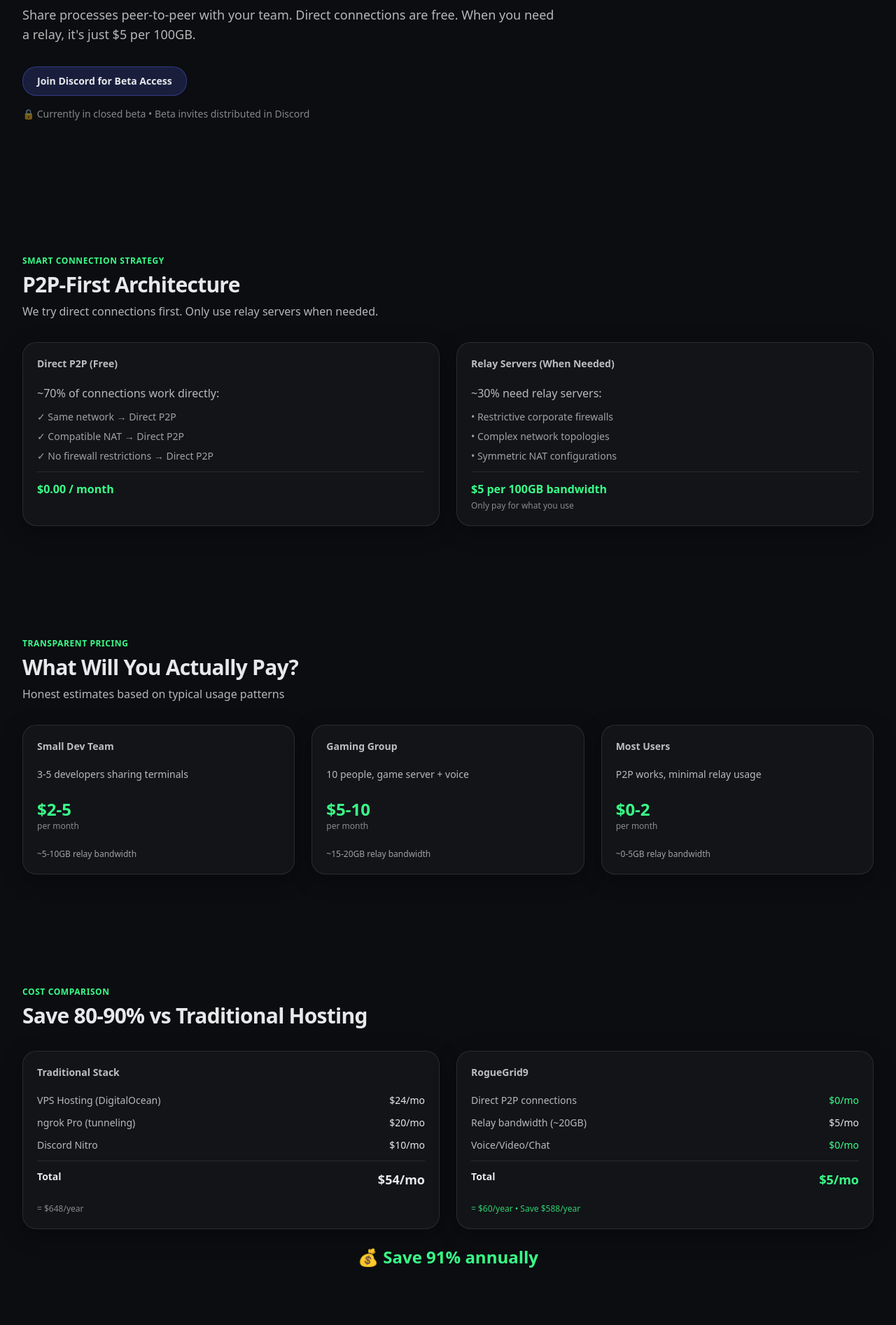
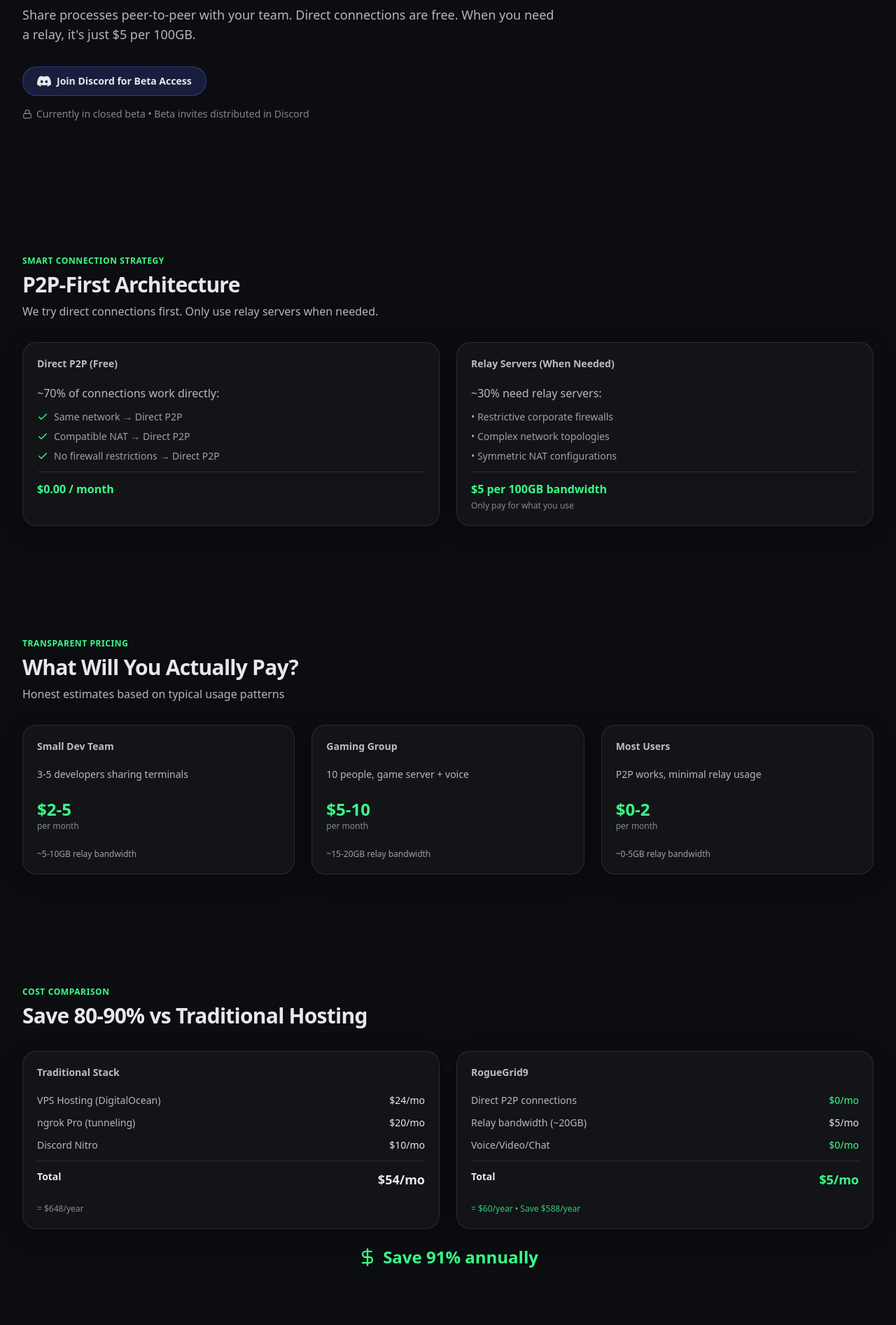
Before and after one commit to roguegrid9/roguegrid-website, a React (Vite) app: page / in a window 1280 px wide. Shown: the part 306-2200 px from the top of the page at 70% size. Built offline with nearby package versions, Linux system fonts and the light colour scheme.

Commit message:
Replace emojis with Lucide icons; add Discord icon; copy tweaks

```diff
--- a/package.json
+++ b/package.json
@@ -10,6 +10,7 @@
   },
   "dependencies": {
     "framer-motion": "^11.0.0",
+    "lucide-react": "^0.544.0",
     "react": "^18.3.1",
     "react-dom": "^18.3.1",
     "react-router-dom": "^6.26.1"
--- a/src/routes/Home.tsx
+++ b/src/routes/Home.tsx
@@ -1,7 +1,14 @@
 
 import { motion } from 'framer-motion'
+import { Lock, Check, DollarSign } from 'lucide-react'
 import Section from '../components/Section'
 import Card from '../components/Card'
+
+const DiscordIcon = () => (
+  <svg width="20" height="20" viewBox="0 0 127.14 96.36" fill="currentColor">
+    <path d="M107.7,8.07A105.15,105.15,0,0,0,81.47,0a72.06,72.06,0,0,0-3.36,6.83A97.68,97.68,0,0,0,49,6.83,72.37,72.37,0,0,0,45.64,0,105.89,105.89,0,0,0,19.39,8.09C2.79,32.65-1.71,56.6.54,80.21h0A105.73,105.73,0,0,0,32.71,96.36,77.7,77.7,0,0,0,39.6,85.25a68.42,68.42,0,0,1-10.85-5.18c.91-.66,1.8-1.34,2.66-2a75.57,75.57,0,0,0,64.32,0c.87.71,1.76,1.39,2.66,2a68.68,68.68,0,0,1-10.87,5.19,77,77,0,0,0,6.89,11.1A105.25,105.25,0,0,0,126.6,80.22h0C129.24,52.84,122.09,29.11,107.7,8.07ZM42.45,65.69C36.18,65.69,31,60,31,53s5-12.74,11.43-12.74S54,46,53.89,53,48.84,65.69,42.45,65.69Zm42.24,0C78.41,65.69,73.25,60,73.25,53s5-12.74,11.44-12.74S96.23,46,96.12,53,91.08,65.69,84.69,65.69Z"/>
+  </svg>
+)
 
 export default function Home() {
   return (
@@ -23,13 +30,15 @@
                 href="https://discord.gg/NMM9KRXgHU"
                 target="_blank"
                 rel="noopener noreferrer"
-                className="inline-flex items-center justify-center rounded-2xl px-5 py-2.5 text-sm font-semibold bg-[#5865F2]/20 hover:bg-[#5865F2]/30 border border-[#5865F2]/40"
+                className="inline-flex items-center justify-center gap-2 rounded-2xl px-5 py-2.5 text-sm font-semibold bg-[#5865F2]/20 hover:bg-[#5865F2]/30 border border-[#5865F2]/40"
               >
+                <DiscordIcon />
                 Join Discord for Beta Access
               </a>
             </div>
-            <p className="text-white/50 text-sm mt-4">
-              🔒 Currently in closed beta • Beta invites distributed in Discord
+            <p className="text-white/50 text-sm mt-4 flex items-center gap-1.5">
+              <Lock className="w-3.5 h-3.5" />
+              Currently in closed beta • Beta invites distributed in Discord
             </p>
           </div>
         </div>
@@ -46,9 +55,9 @@
             <div className="space-y-3">
               <p className="text-white/70">~70% of connections work directly:</p>
               <ul className="text-white/60 text-sm space-y-2">
-                <li>✓ Same network → Direct P2P</li>
-                <li>✓ Compatible NAT → Direct P2P</li>
-                <li>✓ No firewall restrictions → Direct P2P</li>
+                <li className="flex items-center gap-2"><Check className="w-4 h-4 text-accent flex-shrink-0" /> Same network → Direct P2P</li>
+                <li className="flex items-center gap-2"><Check className="w-4 h-4 text-accent flex-shrink-0" /> Compatible NAT → Direct P2P</li>
+                <li className="flex items-center gap-2"><Check className="w-4 h-4 text-accent flex-shrink-0" /> No firewall restrictions → Direct P2P</li>
               </ul>
               <div className="pt-3 border-t border-white/10">
                 <p className="text-accent font-semibold">$0.00 / month</p>
@@ -162,7 +171,10 @@
           </Card>
         </div>
         <div className="mt-6 text-center">
-          <p className="text-accent font-bold text-2xl">💰 Save 91% annually</p>
+          <p className="text-accent font-bold text-2xl flex items-center justify-center gap-2">
+            <DollarSign className="w-7 h-7" />
+            Save 91% annually
+          </p>
         </div>
       </Section>
 
@@ -213,13 +225,15 @@
               href="https://discord.gg/NMM9KRXgHU"
               target="_blank"
               rel="noopener noreferrer"
-              className="inline-flex items-center justify-center rounded-2xl px-6 py-3 text-base font-semibold bg-[#5865F2]/20 hover:bg-[#5865F2]/30 border border-[#5865F2]/40"
+              className="inline-flex items-center justify-center gap-2 rounded-2xl px-6 py-3 text-base font-semibold bg-[#5865F2]/20 hover:bg-[#5865F2]/30 border border-[#5865F2]/40"
             >
+              <DiscordIcon />
               Join Discord Community
             </a>
           </div>
-          <p className="text-white/50 text-sm">
-            🔒 Closed beta • Applied review process • Priority for active members
+          <p className="text-white/50 text-sm flex items-center justify-center gap-1.5">
+            <Lock className="w-3.5 h-3.5" />
+            Closed beta • Applied review process • Priority for active members
           </p>
         </div>
       </Section>
```
Also changed, not shown: 1 other file (tests, documents, lock files or other folders).
